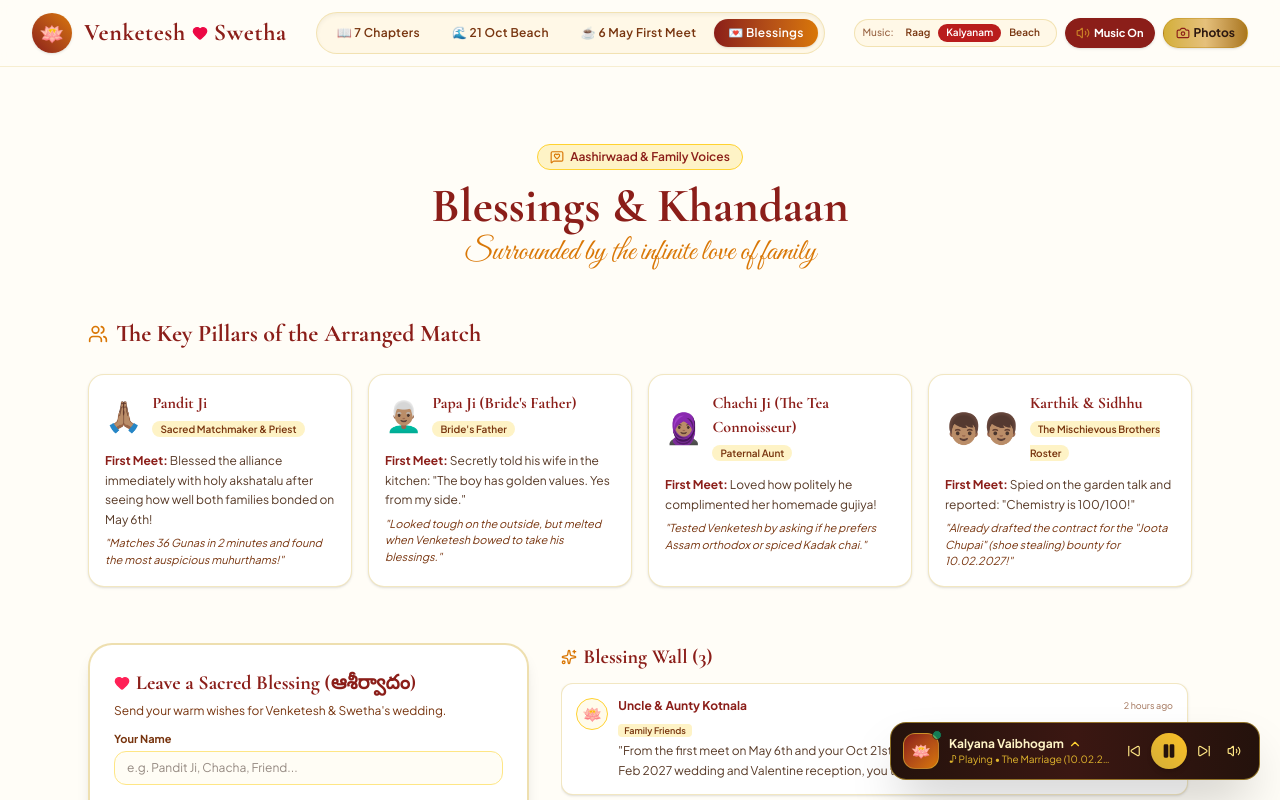
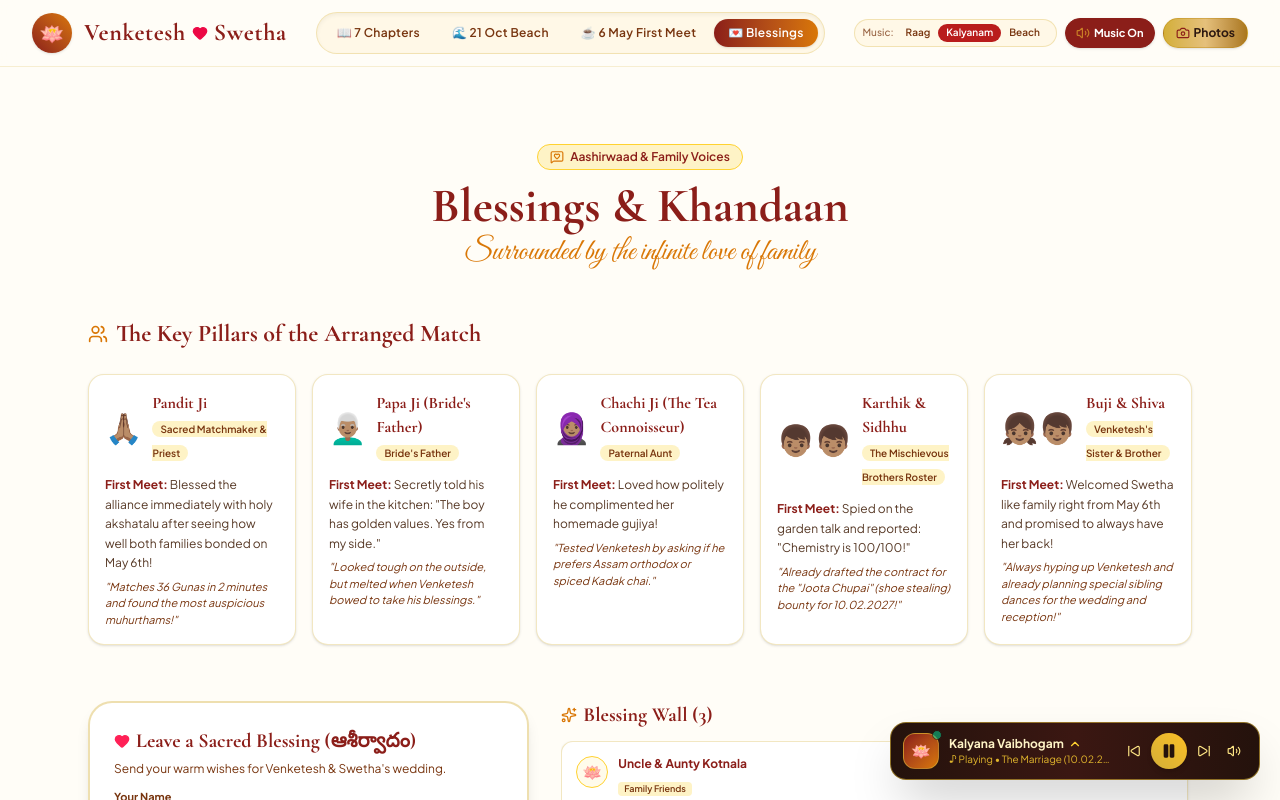
Before and after one commit to kvenketesh/arranged-marriage-journey, a React (Vite) app: page / in a window 1280 px wide. Both pictures are taken after a click on the button "💌 Blessings". Shown: the top 800 px of the page. Built offline with nearby package versions, Linux system fonts and the light colour scheme.

Commit message:
Add Buji & Shiva to Key Pillars and change relation to Venketesh's Colleagues

```diff
--- a/src/components/BlessingsSection.tsx
+++ b/src/components/BlessingsSection.tsx
@@ -75,7 +75,7 @@ export const BlessingsSection: React.FC<BlessingsSectionProps> = ({ profile }) =
           <Users className="w-4 h-4 sm:w-5 sm:h-5 text-[#D97706]" />
           <span>The Key Pillars of the Arranged Match</span>
         </h3>
-        <div className="grid grid-cols-1 sm:grid-cols-2 lg:grid-cols-4 gap-3 sm:gap-4">
+        <div className="grid grid-cols-1 sm:grid-cols-2 lg:grid-cols-3 xl:grid-cols-5 gap-3 sm:gap-4">
           {familyMembers.map(member => (
             <div
               key={member.id}
--- a/src/data/marriageData.ts
+++ b/src/data/marriageData.ts
@@ -604,6 +604,15 @@ export const familyMembers: FamilyMember[] = [
     avatar: '👦🏽👦🏽',
     funFact: 'Already drafted the contract for the "Joota Chupai" (shoe stealing) bounty for 10.02.2027!',
     firstMeetReaction: 'Spied on the garden talk and reported: "Chemistry is 100/100!"'
+  },
+  {
+    id: 'f-5',
+    name: 'Buji & Shiva',
+    relation: "Venketesh's Sister & Brother",
+    side: 'groom',
+    avatar: '👧🏽👦🏽',
+    funFact: 'Always hyping up Venketesh and already planning special sibling dances for the wedding and reception!',
+    firstMeetReaction: 'Welcomed Swetha like family right from May 6th and promised to always have her back!'
   }
 ];
 
@@ -627,8 +636,8 @@ export const defaultBlessings: Blessing[] = [
   {
     id: 'b-3',
     author: 'Priyabrata & Ratikanta',
-    relation: "Venketesh's Childhood Bros",
-    message: 'Bro, you went from being super nervous on May 6 to smiling on the beach in Oct and ready for marriage in Feb! Love you both!',
+    relation: "Venketesh's Colleagues",
+    message: 'From being super nervous on May 6 to smiling on the beach in Oct and ready for marriage in Feb—wishing you both a lifetime of happiness!',
     timestamp: '1 day ago',
     symbol: '🌊'
   }
--- a/src/utils/names.ts
+++ b/src/utils/names.ts
@@ -1,5 +1,5 @@
 export const PROFILE_STORAGE_KEY = 'bandhan_couple_profile_v2';
-export const BLESSINGS_STORAGE_KEY = 'bandhan_blessings_v3';
+export const BLESSINGS_STORAGE_KEY = 'bandhan_blessings_v4';
 
 /**
  * Extracts the given name from Indian names that may start with an initial
```
